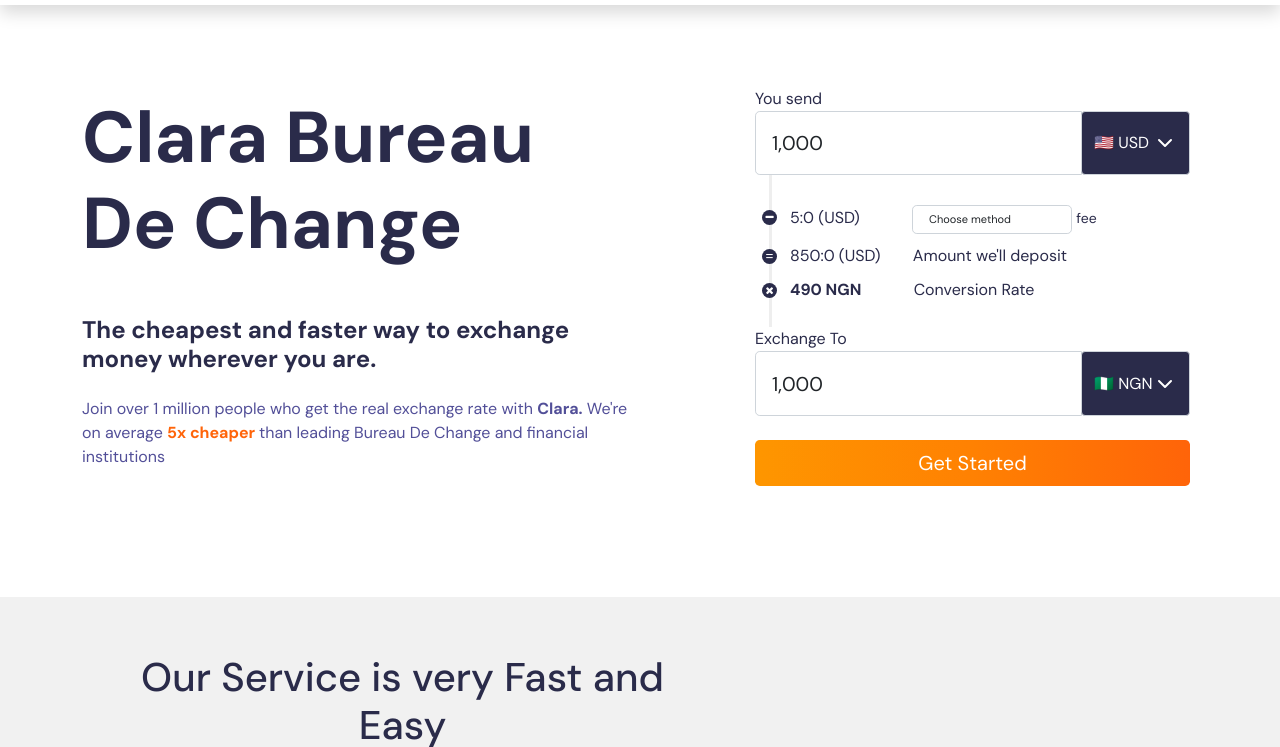
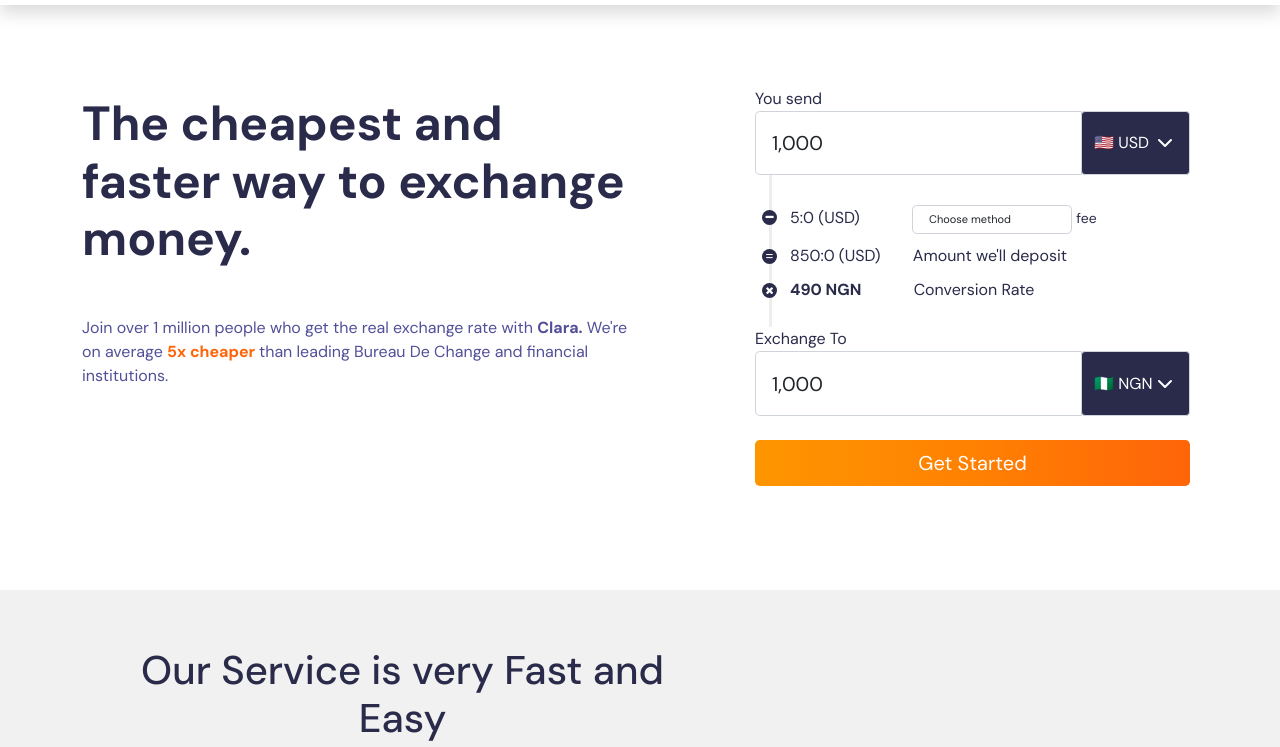
Before and after one commit to Syfon01/clara, a plain HTML site: page index.html in a window 1280 px wide. Shown: the part 65-812 px from the top of the page. Drawn offline with nearby package versions, Linux system fonts and the light colour scheme.

Commit message:
homepage update

```diff
--- a/index.html
+++ b/index.html
@@ -48,10 +48,9 @@
       <div class="container pt-5">
         <div class="row justify-content-between py-5 mob-pad">
           <div class="col-md-6 col-12 py-3 mob-pad">
-              <h1 class="tx-72 fw-bolder mb-5">Clara Bureau De Change</h1>
-              <h4 class="tx-24 fw-bold mb-4">The cheapest and faster way to exchange money wherever you are.</h4>
+              <h1 class="tx-50 fw-bolder mb-5">The cheapest and faster way to exchange money.</h1>
             <p>Join over 1 million people who get the real exchange rate with <span class="fw-bold">Clara.</span>
-            We're on average <span class="tx-primary fw-bold">5x cheaper </span>than leading Bureau De Change and financial institutions
+            We're on average <span class="tx-primary fw-bold">5x cheaper </span>than leading Bureau De Change and financial institutions.
             </p>
           </div>
           <div class="col-md-5 col-12">
```
